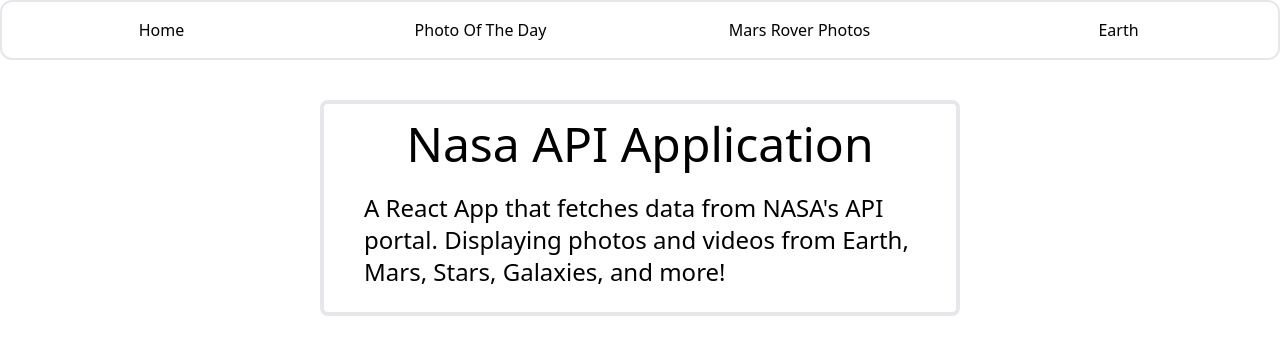
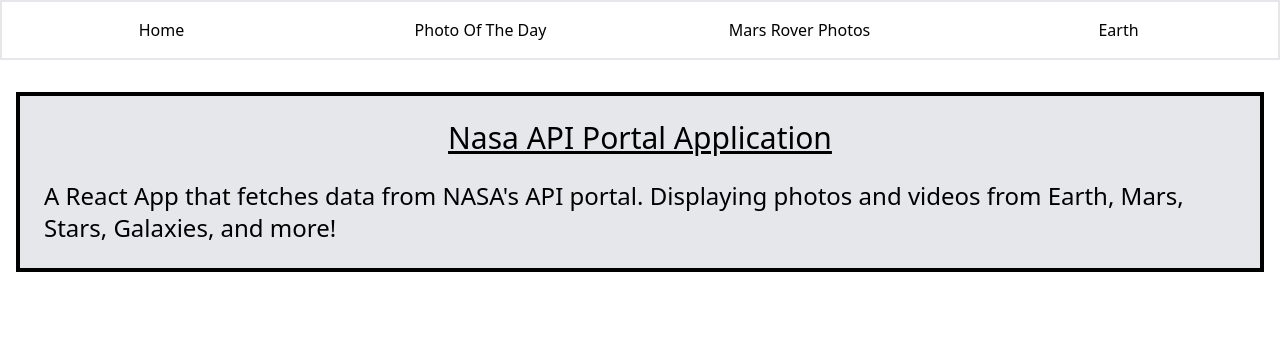
Before and after one commit to CleverOscar/Nasa_App, a React (Create React App) app in the folder nasa_pod/: page / in a window 1280 px wide. Shown: the top 354 px of the page. Built offline with nearby package versions, Linux system fonts and the light colour scheme.

Commit message:
Navbar needs fixing styles

```diff
--- a/nasa_pod/src/components/LandingPage.jsx
+++ b/nasa_pod/src/components/LandingPage.jsx
@@ -4,12 +4,12 @@
 export default function LandingPage(){
 
     return(
-        <div className='border-4 rounded-lg w-1/2 mx-auto my-10'>
-            <h2 className='text-5xl text-center pt-4'>
-                Nasa API Application
+        <div className='border-4 border-black mx-4 my-8 bg-gray-200'>
+            <h2 className='my-6 text-center text-3xl underline'>
+                Nasa API Portal Application
             </h2>
 
-            <p className='text-2xl px-10 my-6'>
+            <p className='px-6 pb-6 text-2xl'>
             A React App that fetches data from NASA's API portal. Displaying photos and videos from Earth, Mars, Stars, Galaxies, and more!
             </p>
         </div>
--- a/nasa_pod/src/components/Navbar.jsx
+++ b/nasa_pod/src/components/Navbar.jsx
@@ -3,28 +3,20 @@
 
 export default function Navbar() {
     return(
-        <div className='border-2 py-4 rounded-xl'>
-            <ul className='flex flex-row text-center'>
-                <li className='flex-initial w-full'>
-                    <Link to="/">
+        <div className='border-2 py-4'>
+            <ul className='text-base flex flex-row items-center text-center'>
+                <Link className="w-1/4"  to="/">
                     Home
                 </Link>
-                </li>
-                <li className='flex-initial w-full'>
-                    <Link to='/apod'>
+                <Link className="w-1/4" to='/apod'>
                     Photo Of The Day
                 </Link>
-                </li>
-                <li className='flex-initial w-full'>
-                    <Link to='/mars'>
+                <Link className="w-1/4" to='/mars'>
                     Mars Rover Photos
                 </Link>
-                </li>
-                <li className='flex-initial w-full'>
-                    <Link to="/earth">
+                <Link className="w-1/4" to="/earth">
                     Earth
                 </Link>
-                </li>
             </ul>
         </div>
     )
```
Lines whose indentation alone changed are shown as unchanged.
